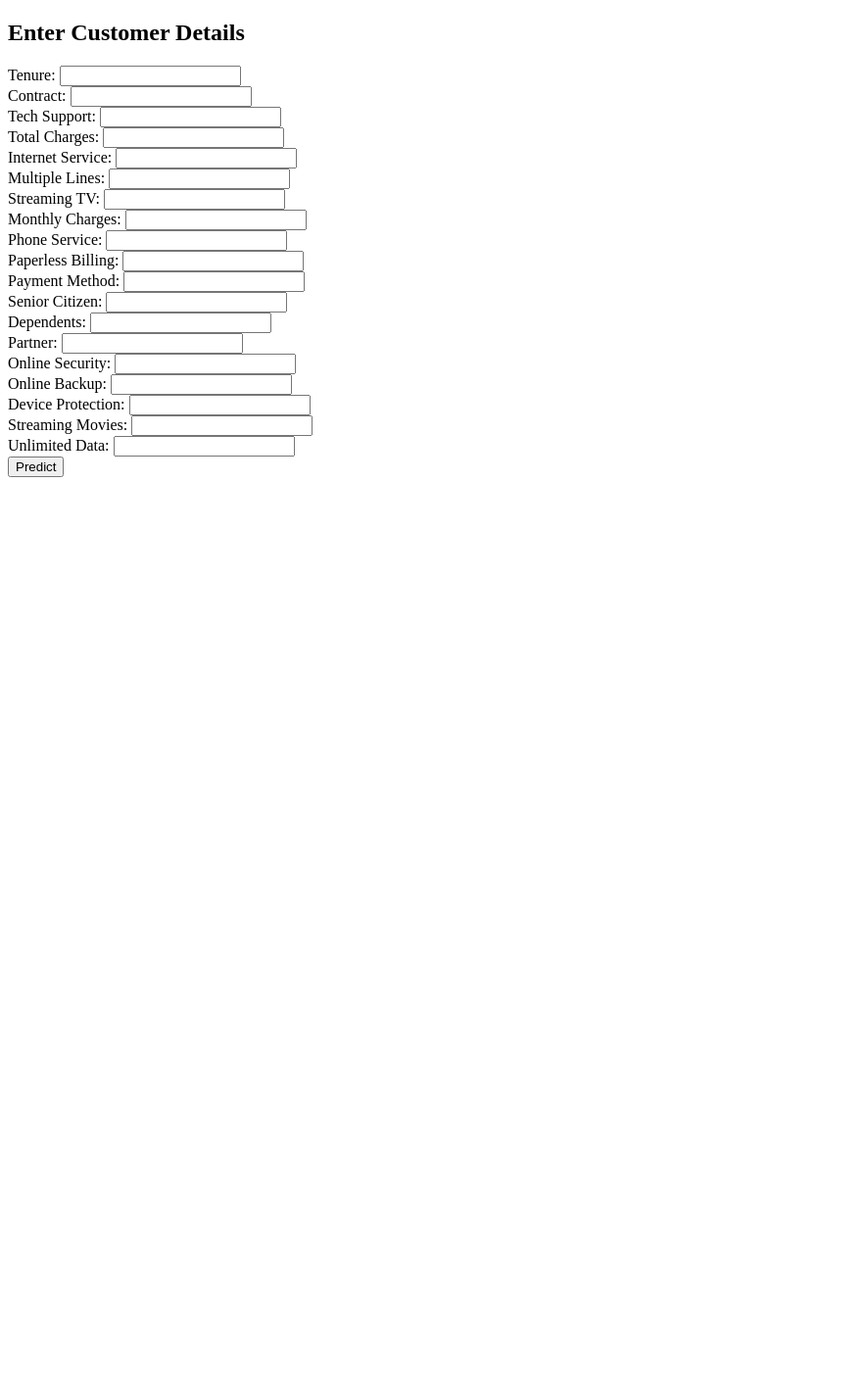
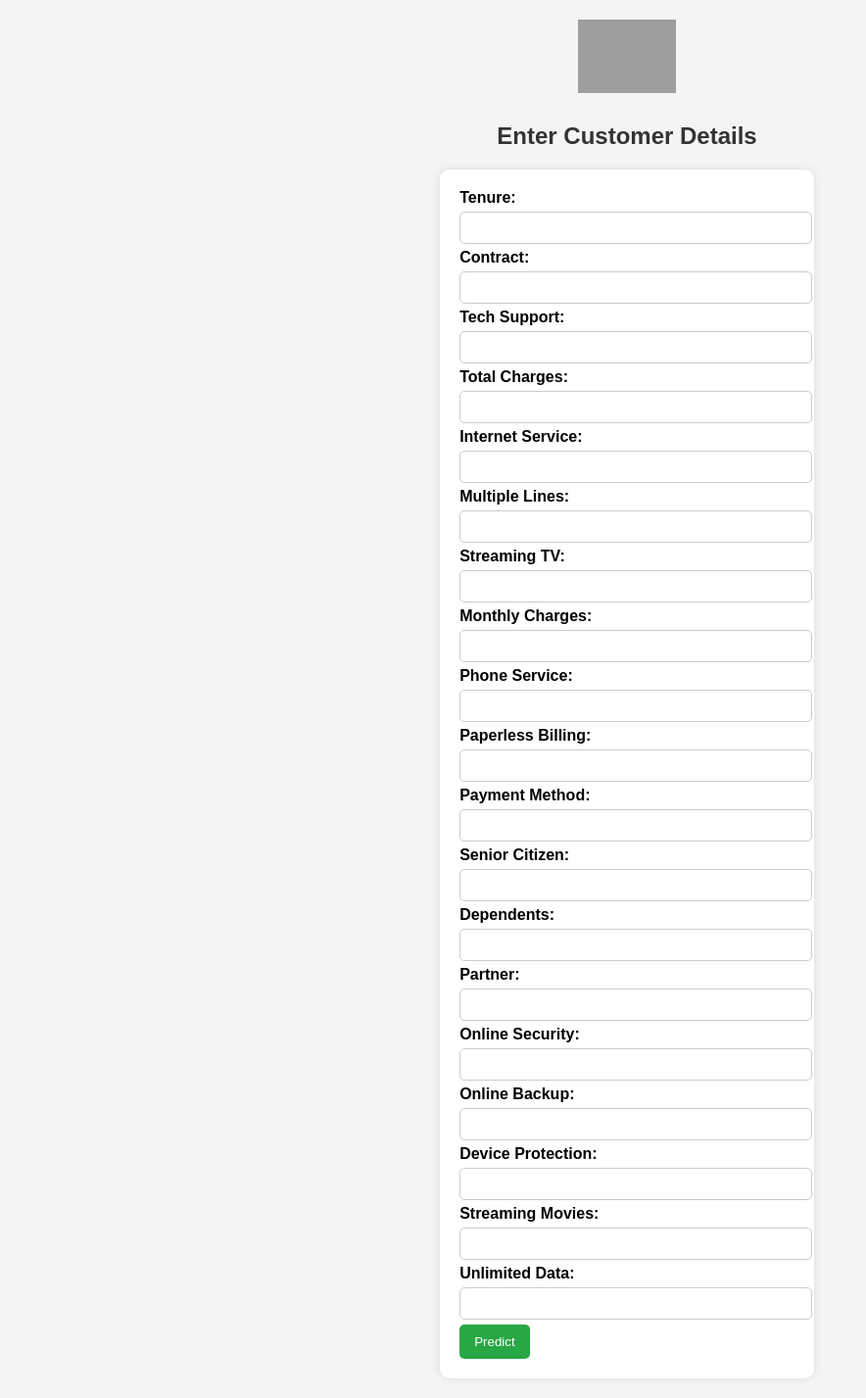
Before and after one commit to preethajagan3/Customer_Churn_prediction-using-XAI, a Flask app: page / in a window 1280 px wide. Shown: the whole page at 98% size, without its empty margins (0-884 px from the left). Before the commit the page ends 487 px from the top, so only its background shows below. Run offline with Flask 3, Linux system fonts and the light colour scheme; parts of the project's set-up code (start-up, migrations or seed data) failed here and were passed over; grey boxes are pictures that could not be loaded.

Commit message:
Updated files with design changes

```diff
--- a/templates/index.html
+++ b/templates/index.html
@@ -4,8 +4,63 @@
     <meta charset="UTF-8">
     <meta name="viewport" content="width=device-width, initial-scale=1.0">
     <title>Customer Churn Prediction</title>
+    <style>
+        body {
+            font-family: Arial, sans-serif;
+            background-color: #f4f4f4;
+            text-align: center;
+            margin: 0;
+            padding: 20px;
+        }
+        h2 {
+            color: #333;
+        }
+        .container {
+            display: flex;
+            justify-content: center;
+            align-items: center;
+            flex-direction: column;
+        }
+        .customer-img {
+            width: 100px;
+            height: auto;
+            margin-bottom: 10px;
+        }
+        form {
+            background: white;
+            padding: 20px;
+            border-radius: 10px;
+            box-shadow: 0px 0px 10px rgba(0, 0, 0, 0.1);
+            display: inline-block;
+            text-align: left;
+            max-width: 400px;
+        }
+        label {
+            font-weight: bold;
+        }
+        input {
+            width: 100%;
+            padding: 8px;
+            margin: 5px 0;
+            border: 1px solid #ccc;
+            border-radius: 5px;
+        }
+        button {
+            background-color: #28a745;
+            color: white;
+            padding: 10px 15px;
+            border: none;
+            border-radius: 5px;
+            cursor: pointer;
+        }
+        button:hover {
+            background-color: #218838;
+        }
+    </style>
 </head>
 <body>
+    <div class="container">
+        <img src="https://cdn-icons-png.flaticon.com/512/1047/1047711.png" class="customer-img" alt="Customer Icon">
         <h2>Enter Customer Details</h2>
         <form action="/predict" method="post">
             <label>Tenure:</label> <input type="number" name="tenure" required><br>
@@ -30,5 +85,6 @@
 
             <button type="submit">Predict</button>
         </form>
+    </div>
 </body>
 </html>
```
Also changed, not shown: templates/result.html (+69 -11 lines). Lines whose indentation alone changed are shown as unchanged.
